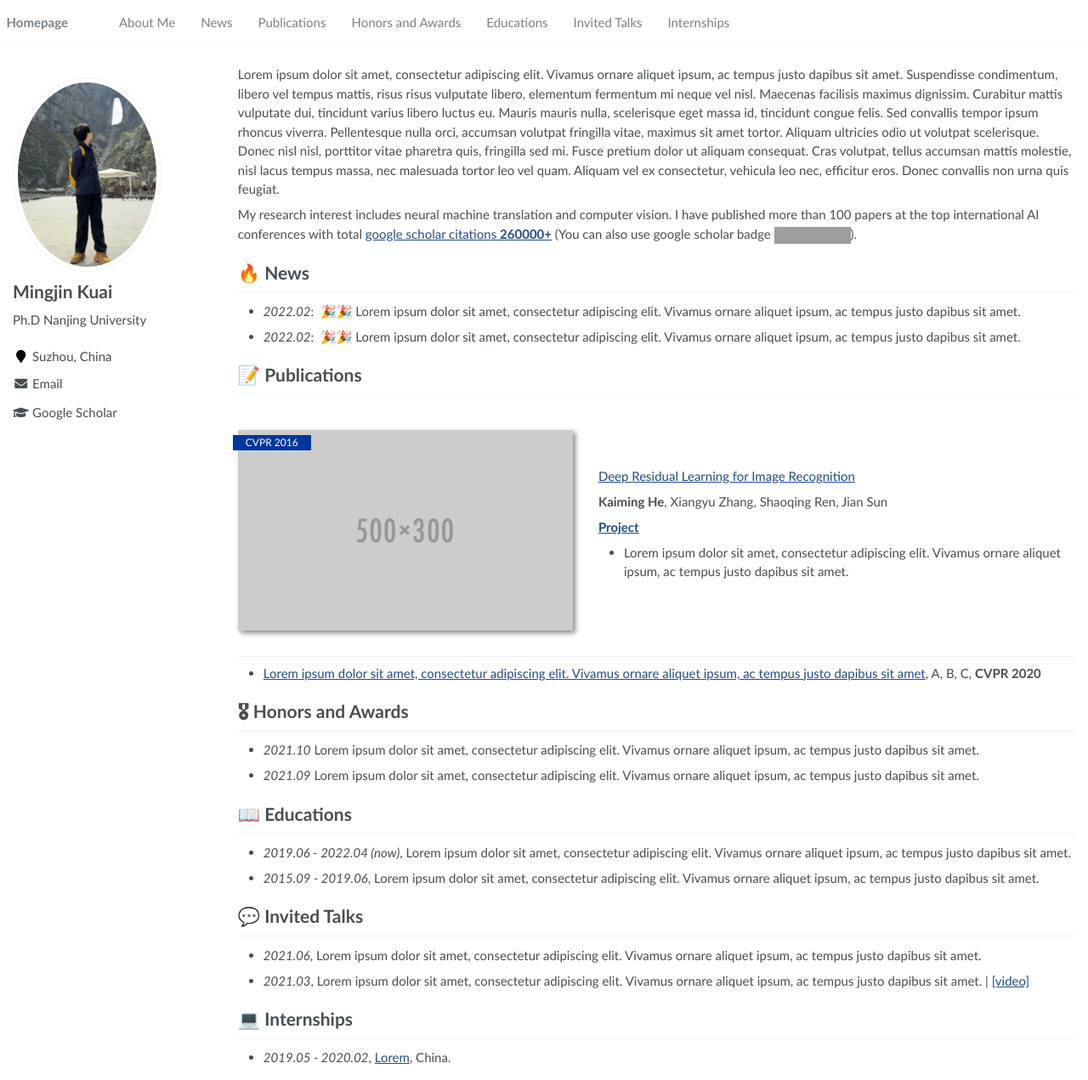
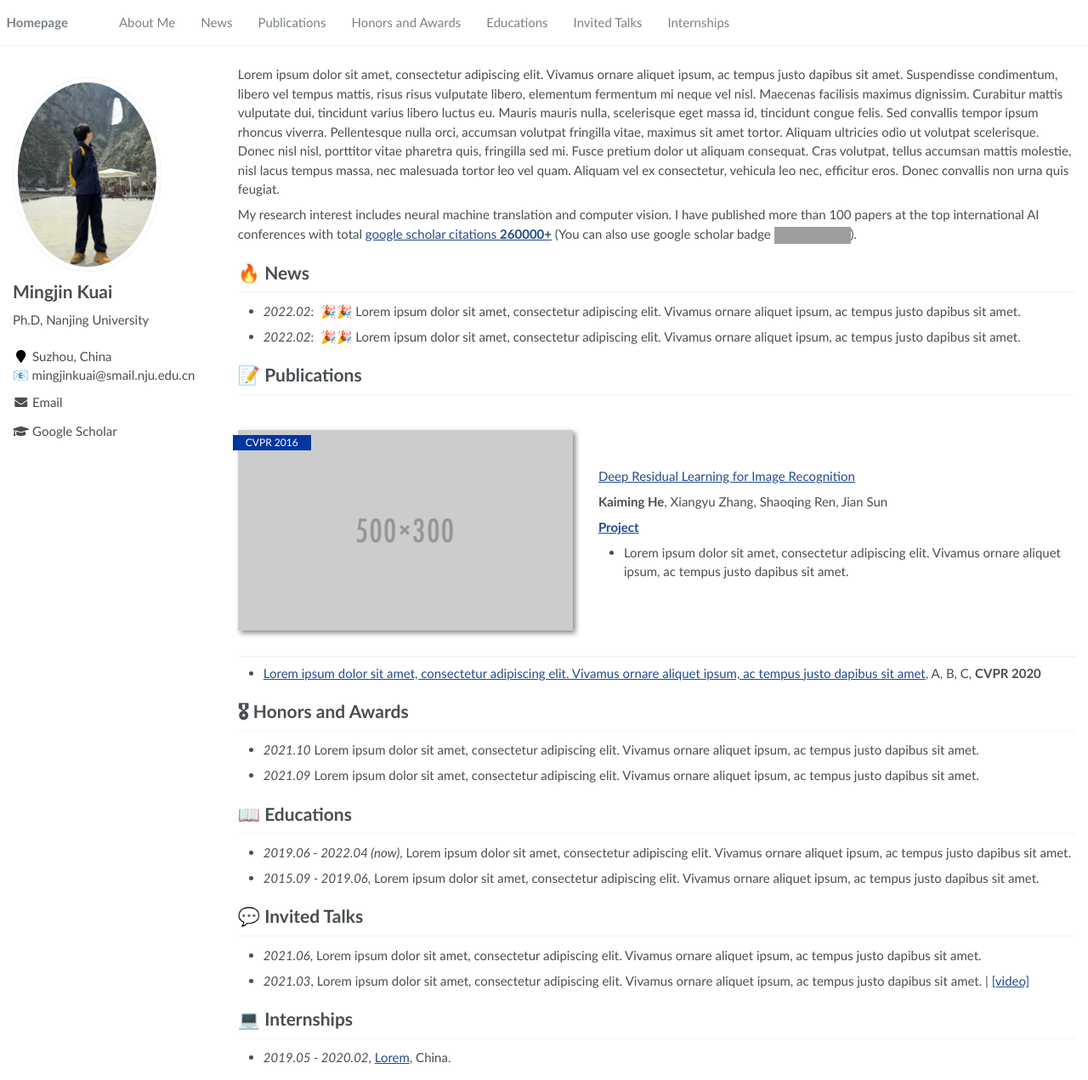
Before and after one commit to MingjinKuai/MingjinKuai.github.io, a Jekyll site: the page built from acad-homepage.github.io-main/_pages/about.md, in a window 1280 px wide and 1271 px high. Shown: the whole window at 85% size. Built offline with Jekyll 4.4.1, drawn with Linux system fonts in a browser that asks for light colours; grey boxes are pictures that could not be loaded.

Commit message:
Update _config.yml

```diff
--- a/_config.yml
+++ b/_config.yml
@@ -23,8 +23,8 @@ baidu_site_verification  :  # get baidu_site_verification from https://ziyuan.ba
 author:
   name             : "Mingjin Kuai"
   avatar           : "images/kmj.jpg"
-  bio              : "Ph.D Nanjing University"
-  location         : "Suzhou, China"
+  bio              : "Ph.D, Nanjing University"
+  location         : "Suzhou, China <br> 📧 mingjinkuai@smail.nju.edu.cn"
   employer         :
   pubmed           :
   googlescholar    : "https://scholar.google.com/citations?user=j5NIvnEAAAAJ"
```
